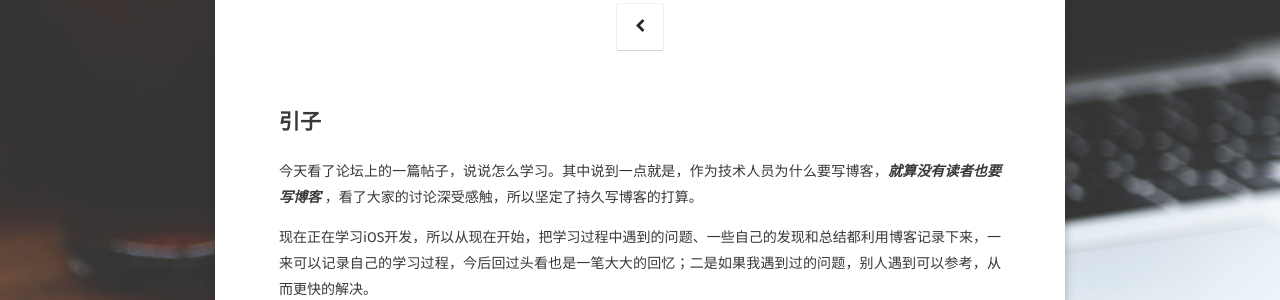
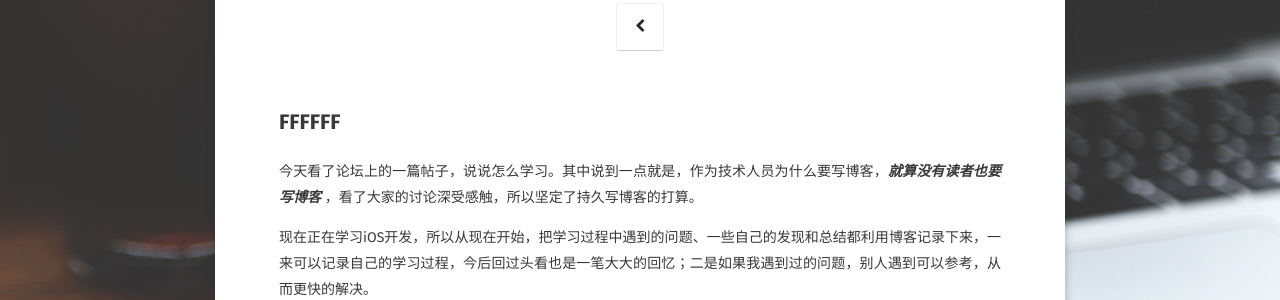
Before and after one commit to longjianjiang/longjianjiang.github.io, a Jekyll site: the page built from _posts/2016-6-25-first.md, in a window 1280 px wide. Shown: the part 267-567 px from the top of the page. Built offline with Jekyll 4.4.1, drawn with Linux system fonts in a browser that asks for light colours; some web fonts are replaced; comment, search, counter and statistics services are not loaded.

Commit message:
Update 2016-6-25-first.md

```diff
--- a/_posts/2016-6-25-first.md
+++ b/_posts/2016-6-25-first.md
@@ -12,7 +12,8 @@ tag:
 comments: true
 ---
 
-## 引子
+
+## FFFFFF
 
 今天看了论坛上的一篇帖子，说说怎么学习。其中说到一点就是，作为技术人员为什么要写博客，***就算没有读者也要写博客*** ，看了大家的讨论深受感触，所以坚定了持久写博客的打算。
 
```
